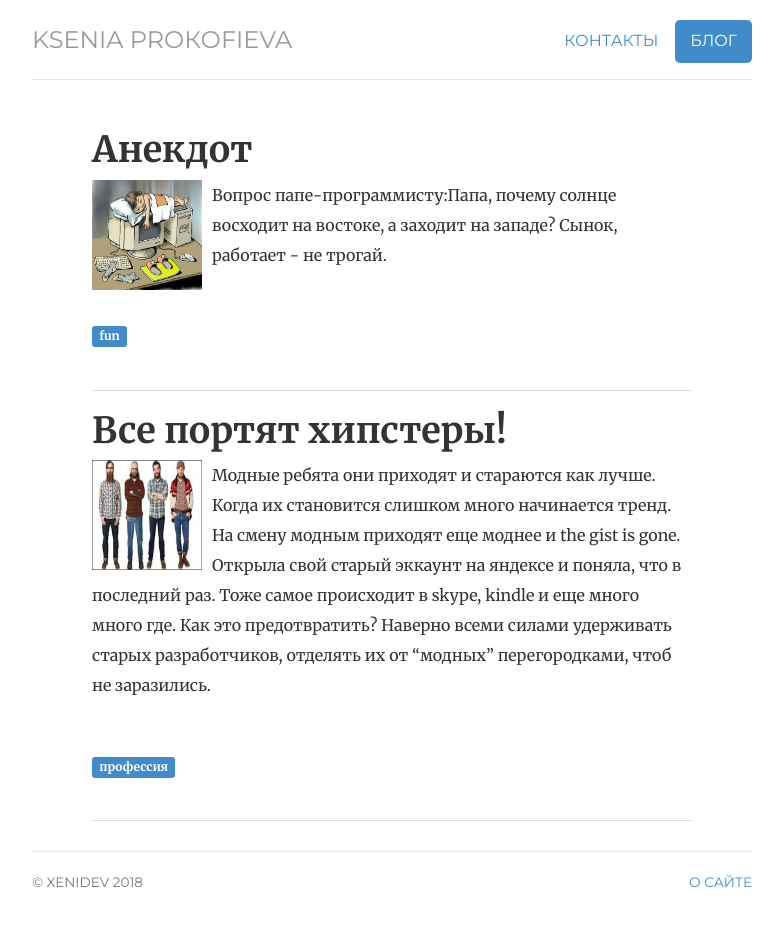
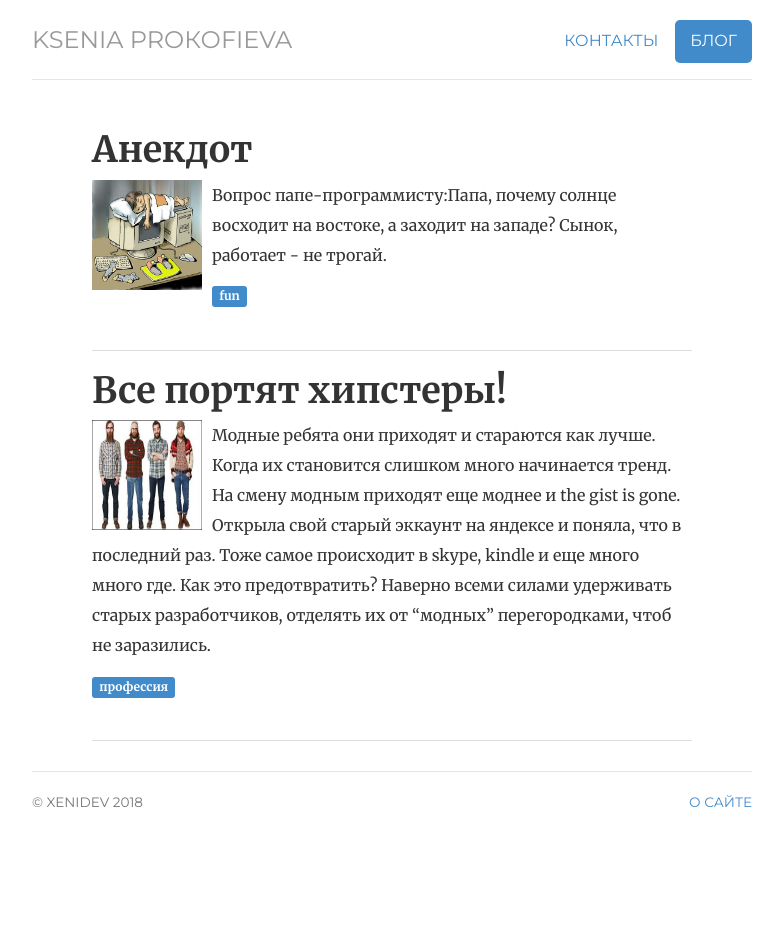
Before and after one commit to ValeraS/xenidev.github.io, a Jekyll site: the page built from notes/index.html, in a window 1280 px wide. Shown: the whole page, without its empty margins (248-1031 px from the left). Built offline with Jekyll 4.4.1, drawn with Linux system fonts in a browser that asks for light colours; after the commit the page ends 900 px from its top, so only the background shows below that.

Commit message:
Update categories.html

```diff
--- a/_includes/categories.html
+++ b/_includes/categories.html
@@ -1,16 +1,3 @@
- <!-- Categories-->
-                   <div class="post-categories">
-  {% if post %}
-    {% assign categories = post.categories %}
-  {% else %}
-    {% assign categories = page.categories %}
-  {% endif %}
-  {% for category in categories %}
-  <a class="label category-label" href="{{site.baseurl}}/categories/#{{category|slugize}}">{{category}}</a>
-  {% unless forloop.last %}&nbsp;{% endunless %}
-  {% endfor %}
-</div>
-                  <!-- /Categories-->
 
 <!-- Categories-->
                    <div class="post-categories">
```
